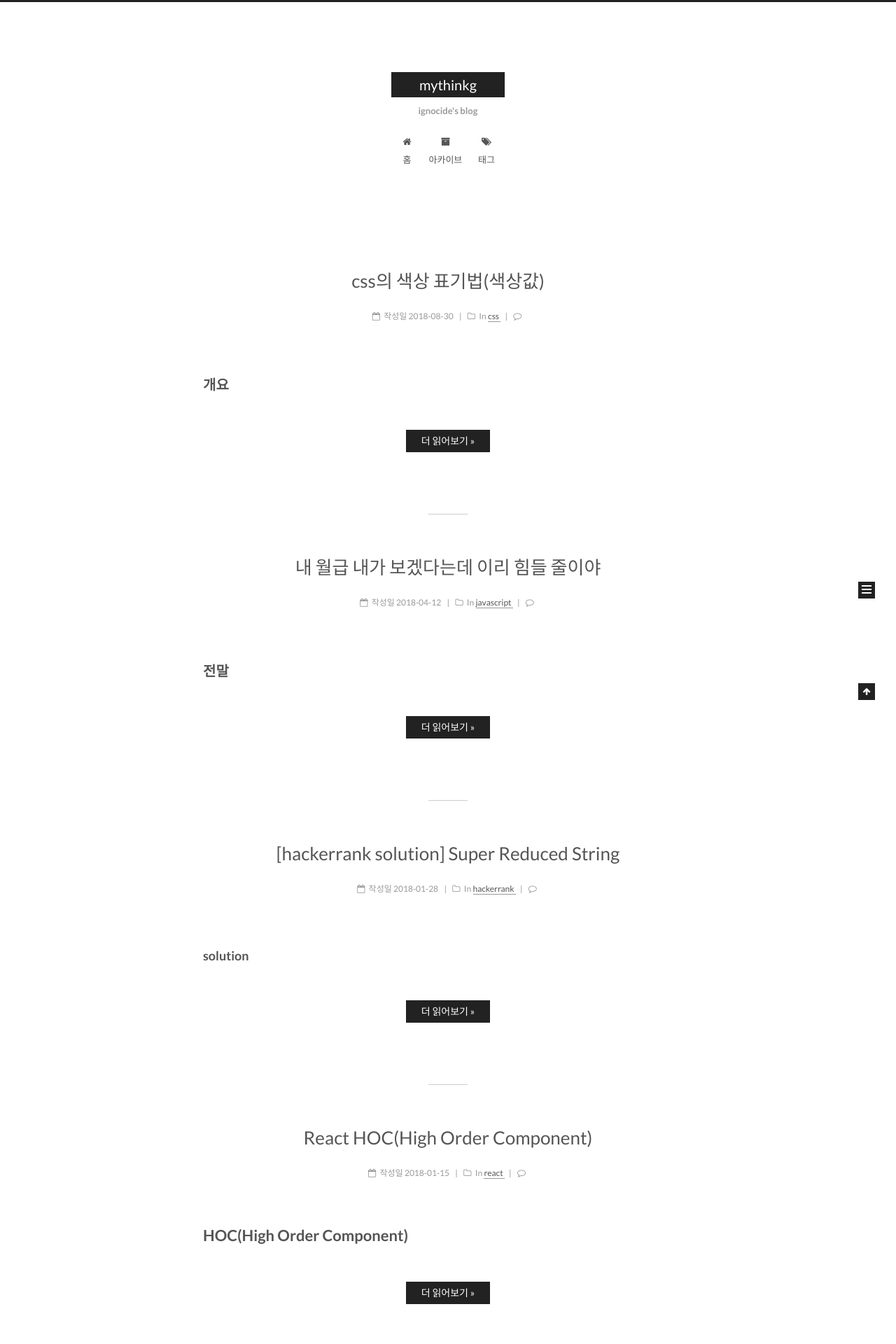
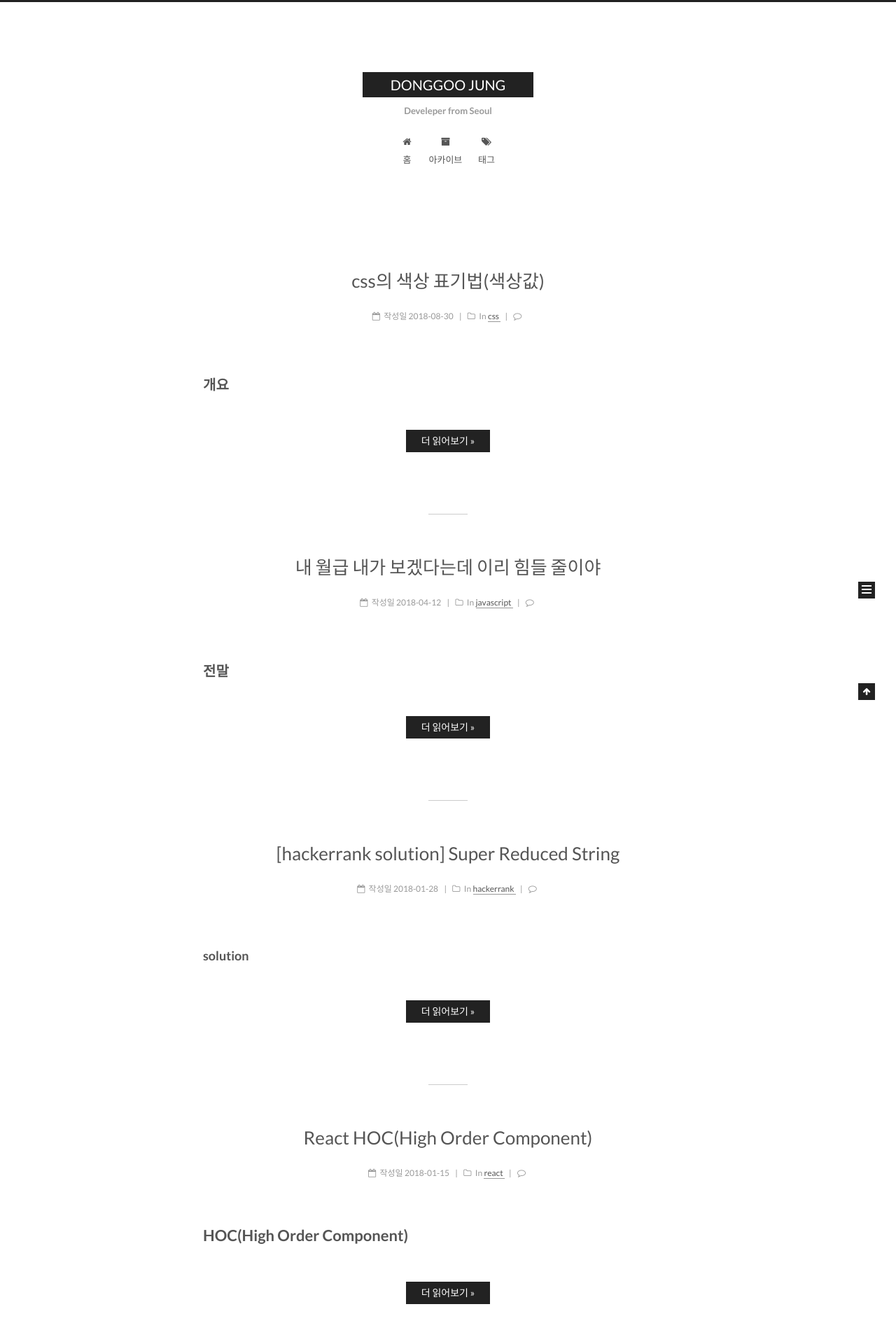
Before and after one commit to dgjung0220/dgjung0220.github.io, a Jekyll site: the page built from index.html, in a window 1280 px wide. Shown: the top 1920 px of the page at 70% size. Built offline with Jekyll 4.4.1, drawn with Linux system fonts in a browser that asks for light colours; the list of posts is cut into pages by our own code; comment, search, counter and statistics services are not loaded.

Commit message:
Update _config.yml

```diff
--- a/_config.yml
+++ b/_config.yml
@@ -4,11 +4,11 @@
 # ---------------------------------------------------------------
 
 # Site
-title: mythinkg
-subtitle: "ignocide's blog"
-description: 'web developr'
-signature: 'web developr'
-author: ignocide
+title: DONGGOO JUNG
+subtitle: Develeper from Seoul
+description: 'Developr'
+signature: 'Developr'
+author: dg.jung
 # Support language: de, en, fr-FR, id, ja, ko, pt-BR, pt, ru, zh-Hans, zh-hk, zh-tw
 language: ko
 date_format: '%Y-%m-%d'
```
